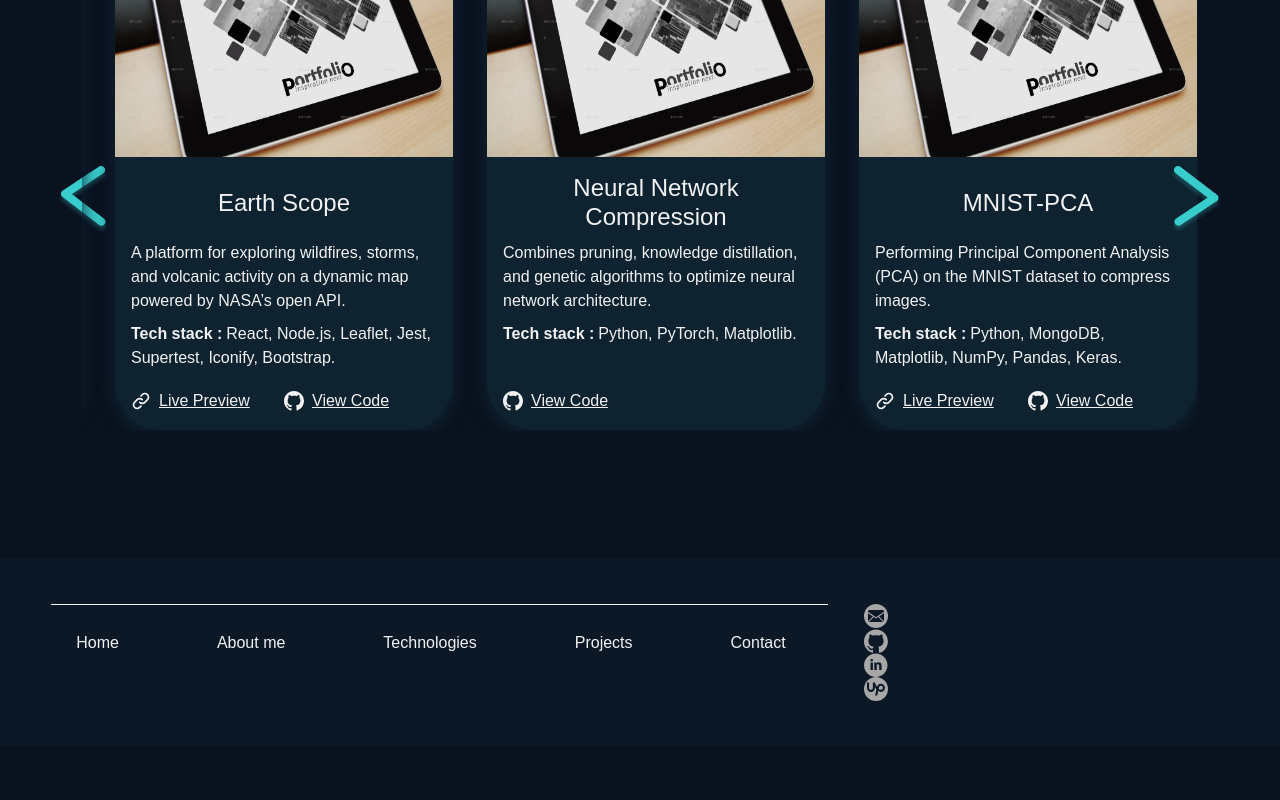
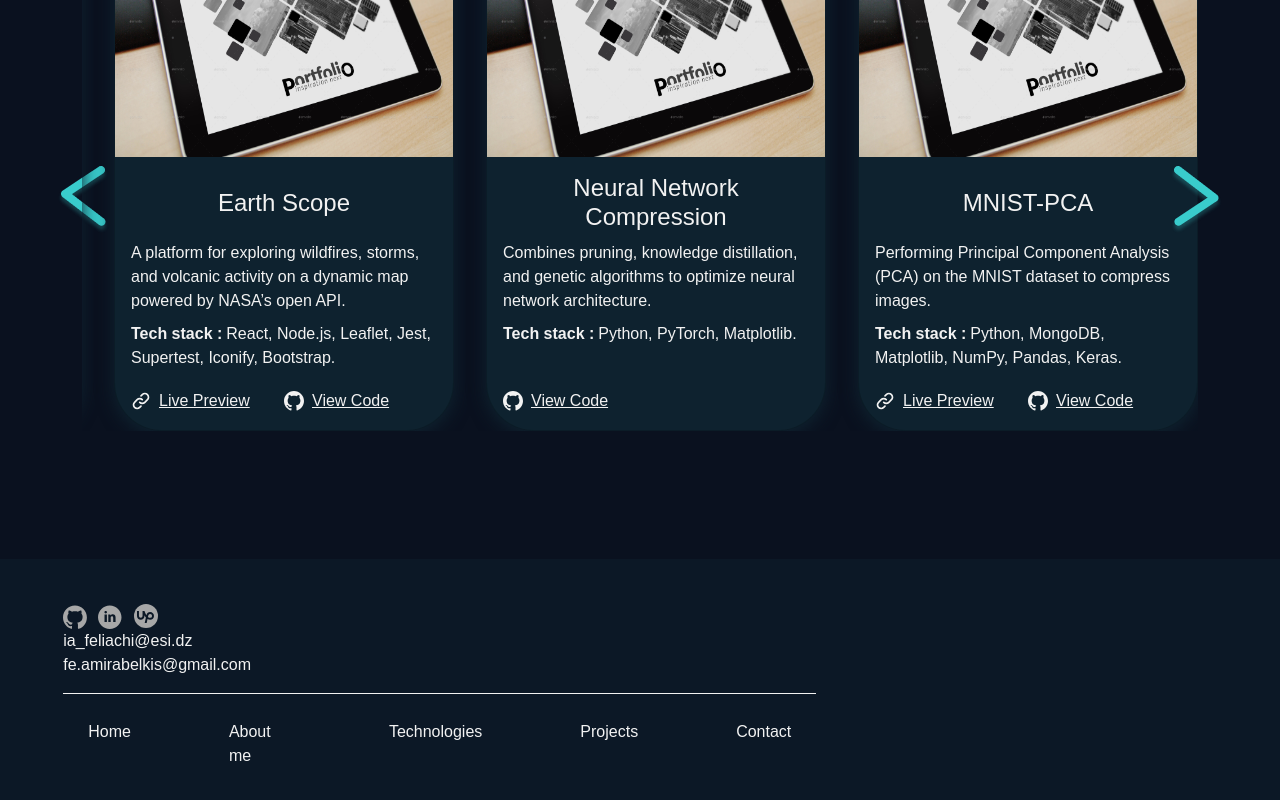
Before and after one commit to AmiraBelkis/My-Portfolio, a React (Vite) app in the folder Portfolio/: page / in a window 1280 px wide. Shown: the part 1720-2520 px from the top of the page. Before the commit the page ends 2466 px from the top, so only its background shows below. Built offline with nearby package versions, Linux system fonts and the light colour scheme.

Commit message:
add right side of footer

```diff
--- a/Portfolio/src/App.css
+++ b/Portfolio/src/App.css
@@ -39,7 +39,8 @@ body {
 }
 
 .menu a,
-.footer-menu-item {
+.footer-menu-item,
+.email {
   color: var(--font-color);
   text-decoration: none;
   padding: 10px 25px;
@@ -138,11 +139,16 @@ h3.section-sub-title {
 .icon-account {
   display: flex;
   justify-content: center;
-  align-items: center;
+  align-items: flex-end;
   width: 24px;
   height: 24px;
+  padding: 2px;
   border-radius: 100%;
   background-color: var(--grey-background-color);
+}
+
+.profile-icon {
+  margin-right: auto;
 }
 
 .separator {
--- a/Portfolio/src/component/Footer/Footer.jsx
+++ b/Portfolio/src/component/Footer/Footer.jsx
@@ -1,5 +1,6 @@
 import { profiles } from "../../utils/constants"
 import { Link } from "./Link"
+import { Mail } from "./Mail"
 import { Menu } from "./Menu"
 
 export const Footer = () => {
@@ -9,17 +10,22 @@ export const Footer = () => {
                 <div className="col-8">
                     <div className="container-fluid">
                         <div className="row">
-                            <Menu></Menu>
+                            <div className="col-2 d-flex">
+                                {profiles.map(
+                                    (profile, index) => <Link key={index} icon={profile.icon} link={profile.link} target="_blank"></Link>
+                                )}
+                            </div>
+                            <Mail email="ia_feliachi@esi.dz"></Mail>
+                            <Mail email="fe.amirabelkis@gmail.com"></Mail>
+                            <div className="col-12">
+                                <Menu></Menu>
+                            </div>
                         </div>
                     </div>
                 </div>
                 <div className="col-4">
                     <div className="container-fluid">
-                        <div className="row">
-                            {profiles.map(
-                                (profile, index) => <Link key={index} icon={profile.icon} link={profile.link} target="_blank"></Link>
-                            )}
-                        </div>
+
                     </div>
                 </div>
             </div>
--- /dev/null
+++ b/Portfolio/src/component/Footer/Mail.jsx
@@ -0,0 +1,9 @@
+export const Mail = ({ email }) => {
+    return (
+        <div className="col-12">
+            <a href={`mailto:${email}`} className="email p-0">
+                {email}
+            </a>
+        </div>
+    )
+}
--- a/Portfolio/src/ui/Icon.jsx
+++ b/Portfolio/src/ui/Icon.jsx
@@ -39,7 +39,7 @@ export const LinkedInAccount = () => {
 
 export const UpWorkAccount = () => {
     return <div className="icon-account">
-        <svg xmlns="http://www.w3.org/2000/svg" width="18" height="18" viewBox="0 0 24 24">
+        <svg xmlns="http://www.w3.org/2000/svg" width="17" height="18" viewBox="0 0 24 24">
             <path fill="#0C1826" d="M18.561 13.158c-1.102 0-2.135-.467-3.074-1.227l.228-1.076l.008-.042c.207-1.143.849-3.06 2.839-3.06a2.705 2.705 0 0 1 2.703 2.703a2.707 2.707 0 0 1-2.704 2.702m0-8.14c-2.539 0-4.51 1.649-5.31 4.366c-1.22-1.834-2.148-4.036-2.687-5.892H7.828v7.112a2.55 2.55 0 0 1-2.547 2.548a2.55 2.55 0 0 1-2.545-2.548V3.492H0v7.112c0 2.914 2.37 5.303 5.281 5.303c2.913 0 5.283-2.389 5.283-5.303v-1.19c.529 1.107 1.182 2.229 1.974 3.221l-1.673 7.873h2.797l1.213-5.71c1.063.679 2.285 1.109 3.686 1.109c3 0 5.439-2.452 5.439-5.45c0-3-2.439-5.439-5.439-5.439"></path>
         </svg>
     </div>
--- a/Portfolio/src/utils/constants.jsx
+++ b/Portfolio/src/utils/constants.jsx
@@ -9,14 +9,14 @@ export const menuItems = [
 ];
 
 export const profiles = [
-    { icon: "mail", link: "mailto:fe.amirabelkis@gmail.com" },
+    // { icon: "mail", link: "mailto:fe.amirabelkis@gmail.com" },
     { icon: "github", link: "https://github.com/AmiraBelkis" },
     { icon: "linkedin", link: "https://www.linkedin.com/in/amirabelkis/" },
     { icon: "upwork", link: "https://www.upwork.com/freelancers/~012dd94f449054402d" }
 ]
 
 export const profileIcons = {
-    "mail": <MailAccount />,
+    // "mail": <MailAccount />,
     "github": <GithubAccount />,
     "linkedin": <LinkedInAccount />,
     "upwork": <UpWorkAccount />,
```
